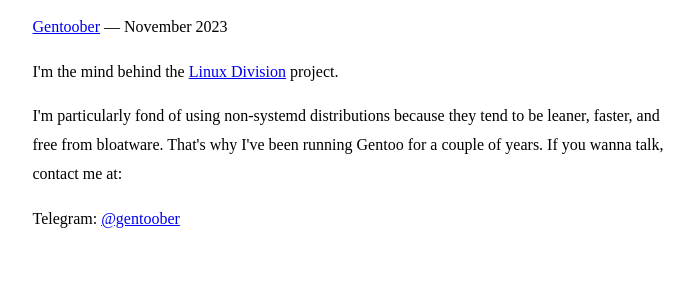
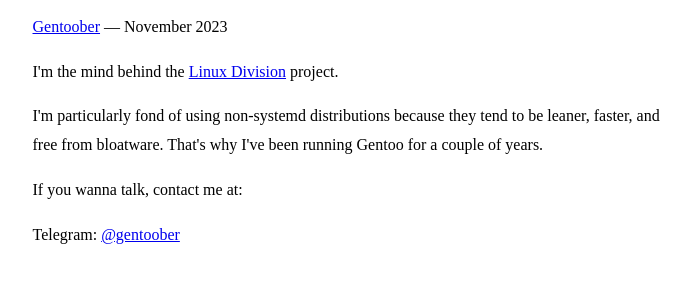
Before and after one commit to gentoober-one/info, a plain HTML site: page docs/index.html in a window 1280 px wide. Shown: the part 73-356 px from the top of the page, without its empty margins (285-979 px from the left). Drawn offline with Linux system fonts and the light colour scheme.

Commit message:
update index.html

```diff
--- a/docs/index.html
+++ b/docs/index.html
@@ -70,7 +70,6 @@ li:not(:last-child) {
 <a href="https://github.com/gentoober-one/">Gentoober</a> — November 2023<p>
 
 I'm the mind behind the <a href="https://linuxdivision.com.br">Linux Division</a> project.
-<p>I'm particularly fond of using non-systemd distributions because they tend to be leaner, faster, and free from bloatware. That's why I've been running Gentoo for a couple of years.
-
-If you wanna talk, contact me at:</p>
+<p>I'm particularly fond of using non-systemd distributions because they tend to be leaner, faster, and free from bloatware. That's why I've been running Gentoo for a couple of years.</p>
+<p>If you wanna talk, contact me at:</p>
 <p>Telegram: <a href="https://t.me/gentoober">@gentoober</a></p>
```
